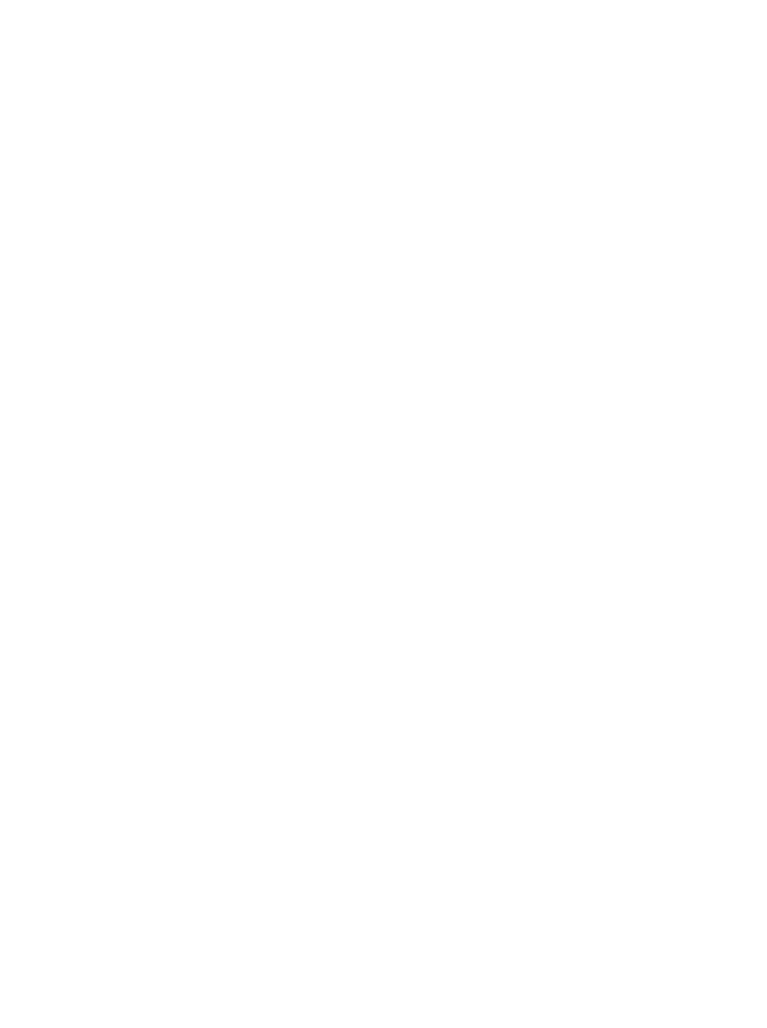
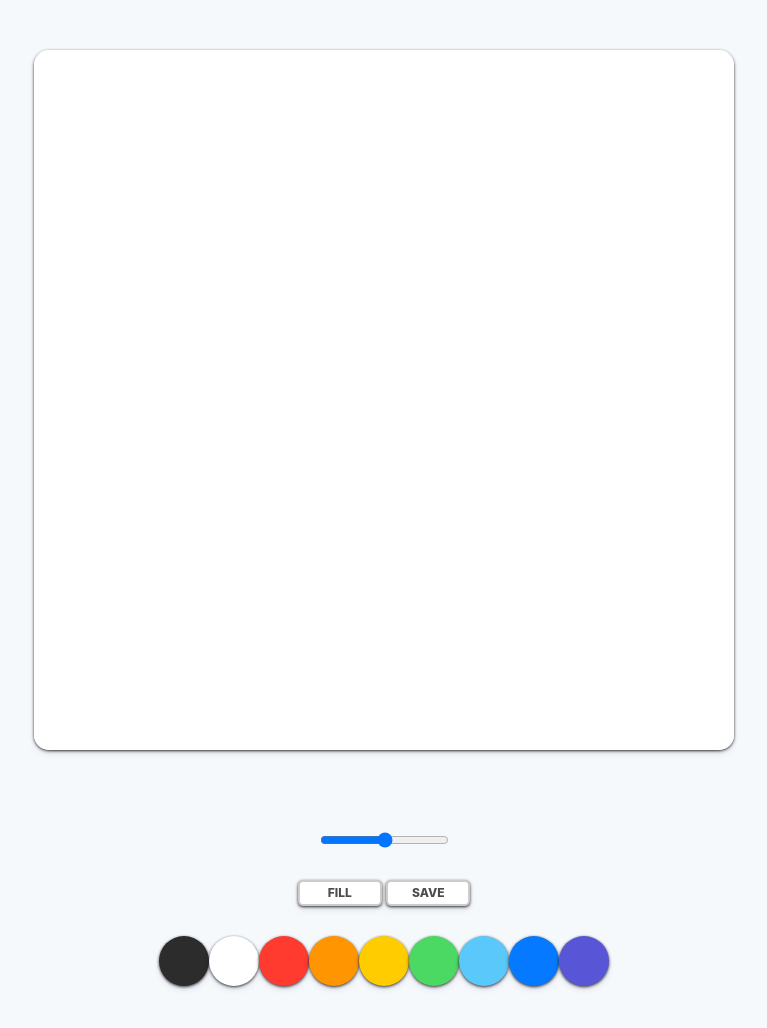
Before and after one commit to socalii/paintjs, a plain HTML site: page index.html in a window 1280 px wide. Shown: the whole page, without its empty margins (256-1023 px from the left). Before the commit the page ends 800 px from the top, so only its background shows below. Drawn offline with Linux system fonts and the light colour scheme.

Commit message:
first commit

```diff
--- a/app.js
+++ b/app.js
@@ -0,0 +1,115 @@
+'use strict'
+
+const canvas = document.getElementById('jsCanvas')
+const ctx = canvas.getContext('2d')
+const colors = document.getElementsByClassName('jsColor')
+const range = document.getElementById('jsRange')
+const mode = document.getElementById('jsMode')
+const saveBtn = document.getElementById('jsSave')
+
+const INITIAL_COLOR = '2c2c2c'
+const CANVAS_SIZE = 700
+
+canvas.width = CANVAS_SIZE
+canvas.height = CANVAS_SIZE
+
+ctx.fillStyle = 'white'
+ctx.fillRect(0, 0, CANVAS_SIZE, CANVAS_SIZE)
+ctx.strokeStyle = INITIAL_COLOR
+ctx.fillStyle = INITIAL_COLOR
+ctx.lineWidth = 2.5
+
+let painting = false
+let filling = false
+
+function stopPainting() {
+  painting = false
+}
+
+function startPainting() {
+  painting = true
+}
+
+function onMouseMove(e) {
+  const x = e.offsetX
+  const y = e.offsetY
+  if (!painting) {
+    ctx.beginPath()
+    ctx.moveTo(x, y)
+  } else {
+    ctx.lineTo(x, y)
+    ctx.stroke()
+  }
+}
+
+function onMouseDown(e) {
+  painting = true
+}
+
+function handleColorClick(e) {
+  const color = e.target.style.backgroundColor
+  ctx.strokeStyle = color
+  ctx.fillStyle = color
+}
+
+function handleRangeChange(e) {
+  const size = e.target.value
+  ctx.lineWidth = size
+}
+
+function handleModeClick() {
+  if (filling === true) {
+    filling = false
+    mode.innerText = 'fill'
+  } else {
+    filling = true
+    mode.innerText = 'paint'
+  }
+}
+
+// function onMouseUp(e) {
+//   stopPainting()
+// }
+
+function handleCanvasClick() {
+  if (filling) {
+    ctx.fillRect(0, 0, CANVAS_SIZE, CANVAS_SIZE)
+  }
+}
+
+function handleCM(e) {
+  e.preventDefault()
+}
+
+function handleSaveClick() {
+  const image = canvas.toDataURL() // default: png
+  const link = document.createElement('a')
+  link.href = image
+  link.download = 'PaintJS[🎨]'
+  link.click()
+}
+
+if (canvas) {
+  canvas.addEventListener('mousemove', onMouseMove)
+  canvas.addEventListener('mousedown', startPainting)
+  canvas.addEventListener('mouseup', stopPainting)
+  canvas.addEventListener('mouseleave', stopPainting)
+  canvas.addEventListener('click', handleCanvasClick)
+  canvas.addEventListener('contextmenu', handleCM)
+}
+
+Array.from(colors).forEach((color) =>
+  color.addEventListener('click', handleColorClick)
+)
+
+if (range) {
+  range.addEventListener('input', handleRangeChange)
+}
+
+if (mode) {
+  mode.addEventListener('click', handleModeClick)
+}
+
+if (saveBtn) {
+  saveBtn.addEventListener('click', handleSaveClick)
+}
--- a/index.html
+++ b/index.html
@@ -8,6 +8,54 @@
     <title>PaintJS</title>
   </head>
   <body>
+    <canvas id="jsCanvas" class="canvas"></canvas>
+    <div class="controls">
+      <div class="controls__range">
+        <input type="range" id="jsRange" min=".1" max="8" value="4" step=".2" />
+      </div>
+      <div class="controls__btns">
+        <button id="jsMode">Fill</button>
+        <button id="jsSave">Save</button>
+      </div>
+      <div class="controls__colors" id="jsColors">
+        <div
+          class="controls__color jsColor"
+          style="background-color: #2c2c2c"
+        ></div>
+        <div
+          class="controls__color jsColor"
+          style="background-color: white"
+        ></div>
+        <div
+          class="controls__color jsColor"
+          style="background-color: #ff3b30"
+        ></div>
+        <div
+          class="controls__color jsColor"
+          style="background-color: #ff9500"
+        ></div>
+        <div
+          class="controls__color jsColor"
+          style="background-color: #ffcc00"
+        ></div>
+        <div
+          class="controls__color jsColor"
+          style="background-color: #4cd963"
+        ></div>
+        <div
+          class="controls__color jsColor"
+          style="background-color: #5ac8fa"
+        ></div>
+        <div
+          class="controls__color jsColor"
+          style="background-color: #0579ff"
+        ></div>
+        <div
+          class="controls__color jsColor"
+          style="background-color: #5856d6"
+        ></div>
+      </div>
+    </div>
     <script src="/app.js"></script>
   </body>
 </html>
--- /dev/null
+++ b/reset.css
@@ -0,0 +1,124 @@
+html,
+body,
+div,
+span,
+applet,
+object,
+iframe,
+h1,
+h2,
+h3,
+h4,
+h5,
+h6,
+p,
+blockquote,
+pre,
+a,
+abbr,
+acronym,
+address,
+big,
+cite,
+code,
+del,
+dfn,
+em,
+img,
+ins,
+kbd,
+q,
+s,
+samp,
+small,
+strike,
+strong,
+sub,
+sup,
+tt,
+var,
+b,
+u,
+i,
+center,
+dl,
+dt,
+dd,
+ol,
+ul,
+li,
+fieldset,
+form,
+label,
+legend,
+table,
+caption,
+tbody,
+tfoot,
+thead,
+tr,
+th,
+td,
+article,
+aside,
+canvas,
+details,
+embed,
+figure,
+figcaption,
+footer,
+header,
+hgroup,
+menu,
+nav,
+output,
+ruby,
+section,
+summary,
+time,
+mark,
+audio,
+video {
+  margin: 0;
+  padding: 0;
+  border: 0;
+  font-size: 100%;
+  font: inherit;
+  vertical-align: baseline;
+}
+/* HTML5 display-role reset for older browsers */
+article,
+aside,
+details,
+figcaption,
+figure,
+footer,
+header,
+hgroup,
+menu,
+nav,
+section {
+  display: block;
+}
+body {
+  line-height: 1;
+}
+ol,
+ul {
+  list-style: none;
+}
+blockquote,
+q {
+  quotes: none;
+}
+blockquote:before,
+blockquote:after,
+q:before,
+q:after {
+  content: '';
+  content: none;
+}
+table {
+  border-collapse: collapse;
+  border-spacing: 0;
+}
--- a/styles.css
+++ b/styles.css
@@ -0,0 +1,66 @@
+@import '/reset.css';
+
+body {
+  background-color: #f6f9fc;
+  font-family: -apple-system, BlinkMacSystemFont, 'Segoe UI', Roboto, Oxygen,
+    Ubuntu, Cantarell, 'Open Sans', 'Helvectica Neue', sans-serif;
+  display: flex;
+  flex-direction: column;
+  align-items: center;
+  padding: 50px 0;
+}
+
+.canvas {
+  width: 700px;
+  height: 700px;
+  background-color: white;
+  border-radius: 15px;
+  box-shadow: 0 4px 6px rgba(50, 50, 93, 0.11), 0 1px 3px rgba(0, 0, 0, 0.8);
+}
+
+.controls {
+  margin-top: 80px;
+  display: flex;
+  flex-direction: column;
+  align-items: center;
+}
+
+.controls .controls__btns {
+  margin-bottom: 30px;
+}
+
+.controls__btns button {
+  all: unset;
+  cursor: pointer;
+  background-color: white;
+  padding: 5px 0px;
+  width: 80px;
+  text-align: center;
+  border-radius: 5px;
+  box-shadow: 0 4px 6px rgba(50, 50, 93, 0.11), 0 1px 3px rgba(0, 0, 0, 0.8);
+  border: 2px solid rgba(0, 0, 0, 0.2);
+  color: rgba(0, 0, 0, 0.7);
+  text-transform: uppercase;
+  font-weight: 800;
+  font-size: 12px;
+}
+
+.controls__btns button:active {
+  transform: scale(0.98);
+}
+
+.controls .controls__colors {
+  display: flex;
+}
+
+.controls__colors .controls__color {
+  width: 50px;
+  height: 50px;
+  border-radius: 50%;
+  cursor: pointer;
+  box-shadow: 0 4px 6px rgba(50, 50, 93, 0.11), 0 1px 3px rgba(0, 0, 0, 0.8);
+}
+
+.controls .controls__range {
+  margin-bottom: 30px;
+}
```
